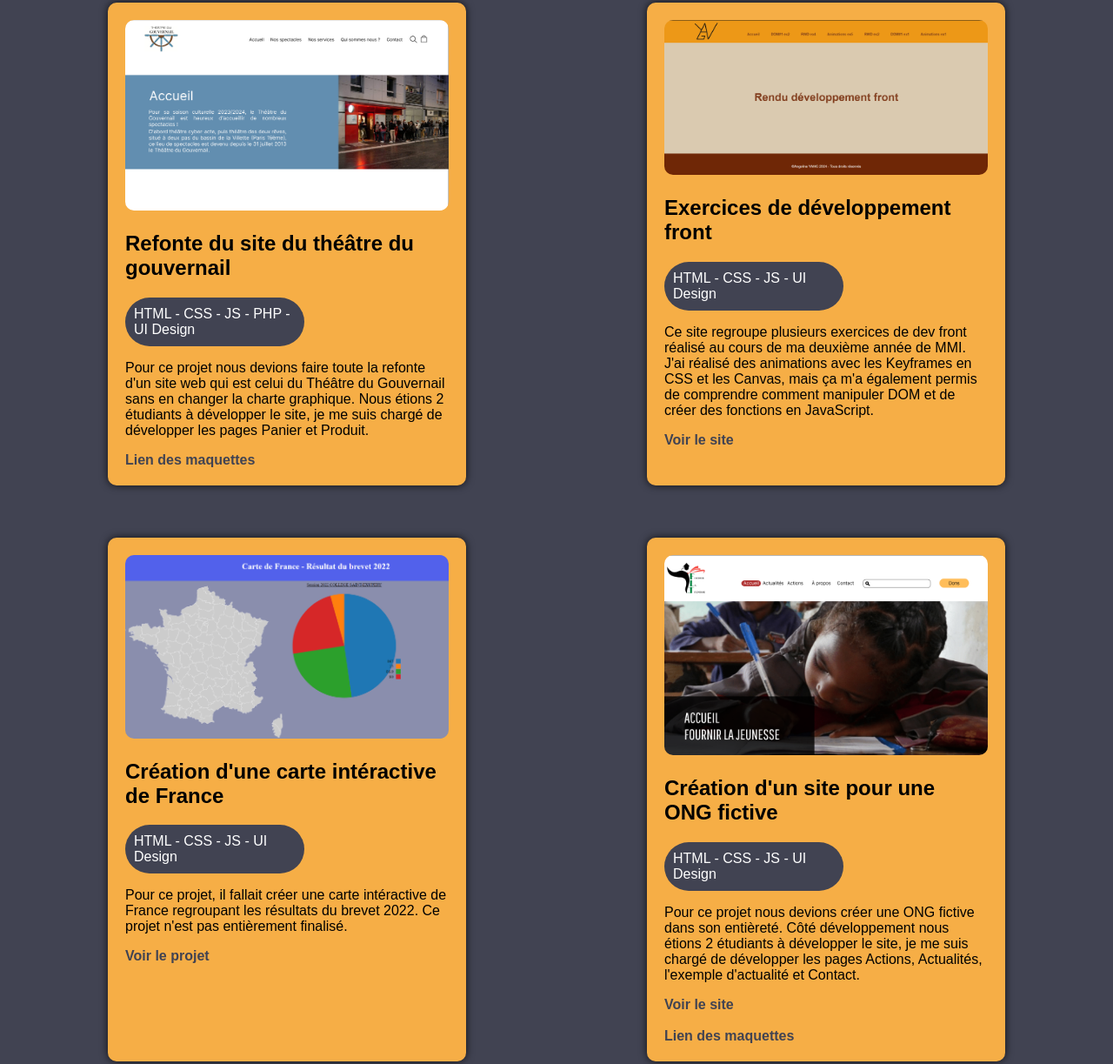
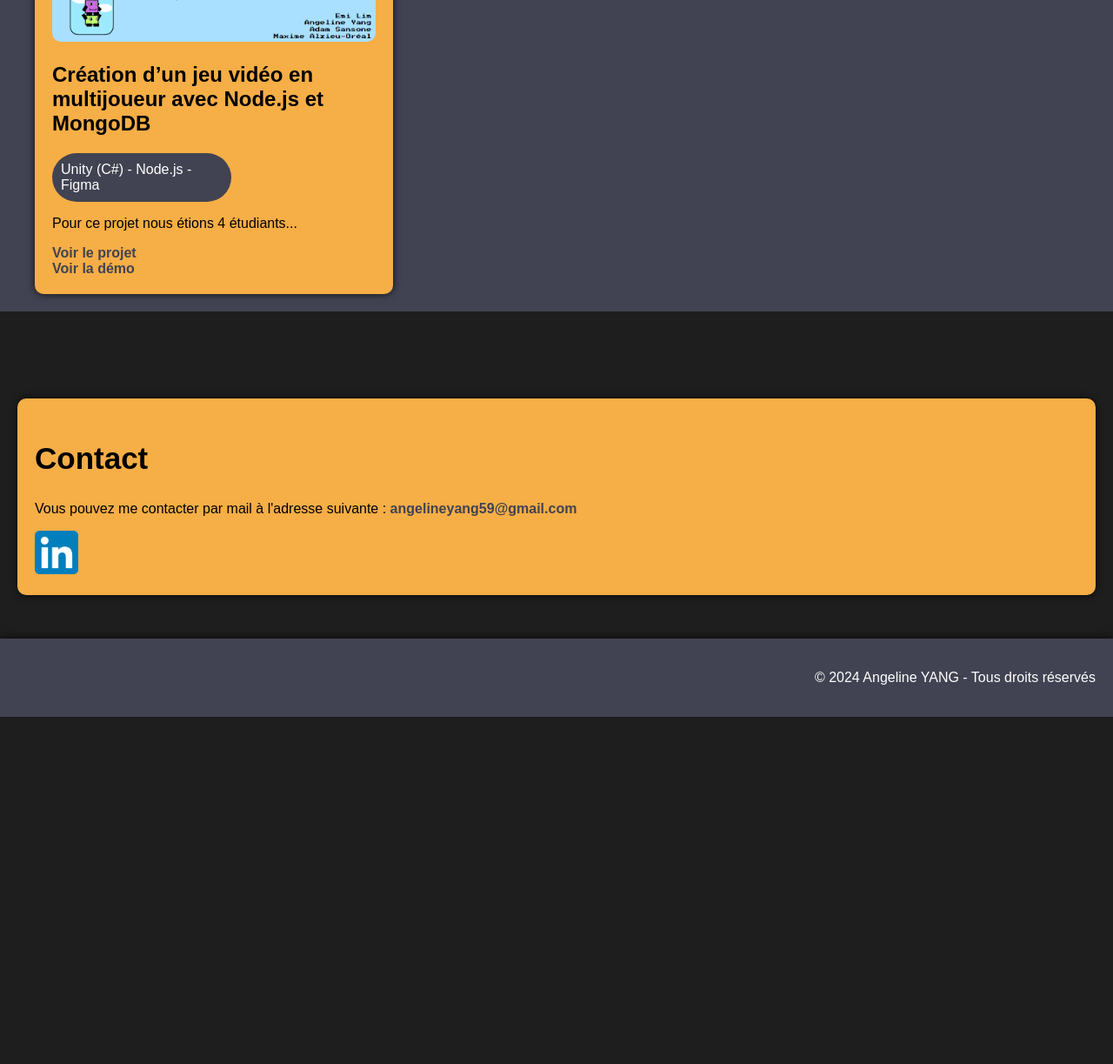
Before and after one commit to Xiaolatus/portfolio-Angeline-YANG, a plain HTML site: page index.html in a window 1280 px wide. Shown: the part 2191-3414 px from the top of the page at 87% size. After the commit the page ends 3015 px from the top, so only its background shows below. Drawn offline with nearby package versions, Linux system fonts and the light colour scheme.

Commit message:
Add files via upload

```diff
--- a/index.html
+++ b/index.html
@@ -32,6 +32,7 @@
             <a href="img/CV_Angeline_YANG.pdf" target="_blank" download><button type="subimt">Télécharger mon CV</button></a>
         </div>
     </div>
+
     <section id="competences">
         <h1>Mes compétences</h1>
         <div class="comp">
@@ -77,59 +78,9 @@
     <section id="projets">
         <h1>Mes projets</h1>
         <p>Voici quelques projets que j'ai réalisé dans le cadre de mes études ou de mes loisirs.</p>
-        <div id="l1">
-            <div class="p1">
-                <img src="img/projet5.png" alt="projet5">
-                <h2>Création d'un site sur les films du Studio Ghibli</h2>
-                <p class="desc">HTML - CSS - JS - JSON - UI Design</p>
-                <p>Pour ce projet, il fallait créer un site web en récupérant les données d'un fichier JSON en JavaScript avec fetch.</p>
-                <a href="https://xiaolatus.github.io/ghibli/ghibli.html" target="_blank">Voir le site</a></br></br>
-                <a href="https://ghibli.rest/films" target="_blank">Voir le fichier JSON</a>
+        <div id="projets-container">
+            <!-- Projets générés dynamiquement -->
         </div>
-            <div class="p1">
-                <img src="img/projet6.png" alt="projet6">
-                <h2>Création d’un jeu vidéo en multijoueur avec Node.js et MongoDB</h2>
-                <p class="desc">Unity (C#) - Node.js - Figma</p>
-                <p>Pour ce projet nous étions 4 étudiants en développement web, nous avions décidé de créer un jeu multijoueur en s'inspirant du jeu pico park en gardant l'aspect collaboratif et amusant. Pour ce projet je me suis principalement occupée du game design sur unity, j'ai codé différents éléments avec lesquels le joueur peut intéragir. De plus, je me suis également occupé de créer le design de l'interface du jeu sur Piskel. </p>
-                <a href="https://drive.google.com/drive/folders/1zdOEwdp0cy80y16potiwBknyiC0ixwgi" target="_blank">Voir le projet</a></br></br>
-                <a href="https://drive.google.com/drive/folders/1KFrulWmDZqQXZ5QrWMHVo4NIYH8RubEA" target="_blank">Voir la démo</a>
-            </div>
-        </div>
-        <div id="l2">
-            <div class="p1">
-                <img src="img/projet1.png" alt="projet1">
-                <h2>Refonte du site du théâtre du gouvernail</h2>
-                <p class="desc">HTML - CSS - JS - PHP - UI Design</p>
-                <p>Pour ce projet nous devions faire toute la refonte d'un site web qui est celui du Théâtre du Gouvernail sans en changer la charte graphique. Nous étions 2 étudiants à développer le site, je me suis chargé de développer les pages Panier et Produit.</p>
-                <a href="https://www.figma.com/proto/elFizi0qoHNw1s1zK4IjPz/Groupe-3?type=design&node-id=88-11&t=hBE4YQEOsbkRVIH0-1&scaling=scale-down&page-id=2%3A2&starting-point-node-id=88%3A11&mode=design" target="_blank">Lien des maquettes</a>
-            </div>
-            <div class="p1">
-                <img src="img/projet4.png" alt="projet4">
-                <h2>Exercices de développement front</h2>
-                <p class="desc">HTML - CSS - JS - UI Design</p>
-                <p>Ce site regroupe plusieurs exercices de dev front réalisé au cours de ma deuxième année de MMI. J'ai réalisé des animations avec les Keyframes en CSS et les Canvas, mais ça m'a également permis de comprendre comment manipuler DOM et de créer des fonctions en JavaScript. </p>
-                <a href="https://xiaolatus.github.io/dev-front/index.html" target="_blank">Voir le site</a></br></br>
-            </div>
-
-        </div>
-        <div id="l3">
-            <div class="p1">
-                <img src="img/projet3.png" alt="projet3">
-                <h2>Création d'une carte intéractive de France</h2>
-                <p class="desc">HTML - CSS - JS - UI Design</p>
-                <p>Pour ce projet, il fallait créer une carte intéractive de France regroupant les résultats du brevet 2022. Ce projet n'est pas entièrement finalisé.</p>
-                <a href="http://projets.iut-bobigny.univ-paris13.fr/~yanga/SAE303/" target="_blank">Voir le projet</a>
-            </div>
-            <div class="p1">
-                <img src="img/projet2.png" alt="projet2">
-                <h2>Création d'un site pour une ONG fictive</h2>
-                <p class="desc">HTML - CSS - JS - UI Design</p>
-                <p>Pour ce projet nous devions créer une ONG fictive dans son entièreté. Côté développement nous étions 2 étudiants à développer le site, je me suis chargé de développer les pages Actions, Actualités, l'exemple d'actualité et Contact.</p>
-                <a href="https://xiaolatus.github.io/fournir-la-jeunesse/accueil" target="_blank">Voir le site</a></br></br>
-                <a href="https://www.figma.com/proto/fJQYP5Q3ZqS4Ecak4SibaG/ONG---Fournir-la-Jeunesse?node-id=47-200&starting-point-node-id=47%3A200&mode=design&t=wyXZNUMaEfr6XJHf-1" target="_blank">Lien des maquettes</a>
-            </div>
-        </div>
-
     </section>
 
     <section id="contact">
@@ -137,8 +88,9 @@
         <p>Vous pouvez me contacter par mail à l'adresse suivante : <a href="mailto:angelineyang59@gmail.com">angelineyang59@gmail.com</a></p>
         <a href="https://www.linkedin.com/in/angeline-yang-413530267/" target="_blank"><img src="img/linkedin.png" alt="linkedin"></a>
     </section>
+
     <script src="https://cdnjs.cloudflare.com/ajax/libs/animejs/2.0.2/anime.min.js"></script>
-
+    <script src="js/main.js"></script>
     <script>
         var textWrapper = document.querySelector('span');
 textWrapper.innerHTML = textWrapper.textContent.replace(/\S/g, "<span >$&</span>");
@@ -158,10 +110,11 @@ anime.timeline({loop: true})
     delay: 1000
   });
     </script>
+    <script src="script.js"></script>
+</body>
 
-</body>
 <footer>
     <p>© 2024 Angeline YANG - Tous droits réservés</p>
+</footer>
 
-</footer>
 </html>
--- /dev/null
+++ b/projets.json
@@ -0,0 +1,34 @@
+[
+    {
+        "title": "Création d'un site sur les films du Studio Ghibli",
+        "description": "HTML - CSS - JS - JSON - UI Design",
+        "details": "Pour ce projet, il fallait créer un site web en récupérant les données d'un fichier JSON en JavaScript avec fetch.",
+        "img": "img/projet5.png",
+        "links": [
+            {
+                "text": "Voir le site",
+                "url": "https://xiaolatus.github.io/ghibli/ghibli.html"
+            },
+            {
+                "text": "Voir le fichier JSON",
+                "url": "https://ghibli.rest/films"
+            }
+        ]
+    },
+    {
+        "title": "Création d’un jeu vidéo en multijoueur avec Node.js et MongoDB",
+        "description": "Unity (C#) - Node.js - Figma",
+        "details": "Pour ce projet nous étions 4 étudiants...",
+        "img": "img/projet6.png",
+        "links": [
+            {
+                "text": "Voir le projet",
+                "url": "https://drive.google.com/drive/folders/1zdOEwdp0cy80y16potiwBknyiC0ixwgi"
+            },
+            {
+                "text": "Voir la démo",
+                "url": "https://drive.google.com/drive/folders/1KFrulWmDZqQXZ5QrWMHVo4NIYH8RubEA"
+            }
+        ]
+    }
+]
--- /dev/null
+++ b/script.js
@@ -0,0 +1,47 @@
+document.addEventListener('DOMContentLoaded', () => {
+    fetch('projets.json')
+        .then(response => response.json())
+        .then(data => {
+            const projectsContainer = document.getElementById('projets-container');
+            data.forEach(project => {
+                const projectElement = document.createElement('div');
+                projectElement.classList.add('p1');
+
+                // Ajoute l'image
+                const img = document.createElement('img');
+                img.src = project.img;
+                img.alt = project.title;
+                projectElement.appendChild(img);
+
+                // Ajoute le titre
+                const title = document.createElement('h2');
+                title.textContent = project.title;
+                projectElement.appendChild(title);
+
+                // Ajoute la description
+                const desc = document.createElement('p');
+                desc.classList.add('desc');
+                desc.textContent = project.description;
+                projectElement.appendChild(desc);
+
+                // Ajoute les détails
+                const details = document.createElement('p');
+                details.textContent = project.details;
+                projectElement.appendChild(details);
+
+                // Ajoute les liens
+                project.links.forEach(link => {
+                    const a = document.createElement('a');
+                    a.href = link.url;
+                    a.target = "_blank";
+                    a.textContent = link.text;
+                    projectElement.appendChild(a);
+                    projectElement.appendChild(document.createElement('br'));
+                });
+
+                // Ajoute le projet au container
+                projectsContainer.appendChild(projectElement);
+            });
+        })
+        .catch(error => console.error('Erreur lors du chargement des projets:', error));
+});
```
Lines whose indentation alone changed are shown as unchanged.
